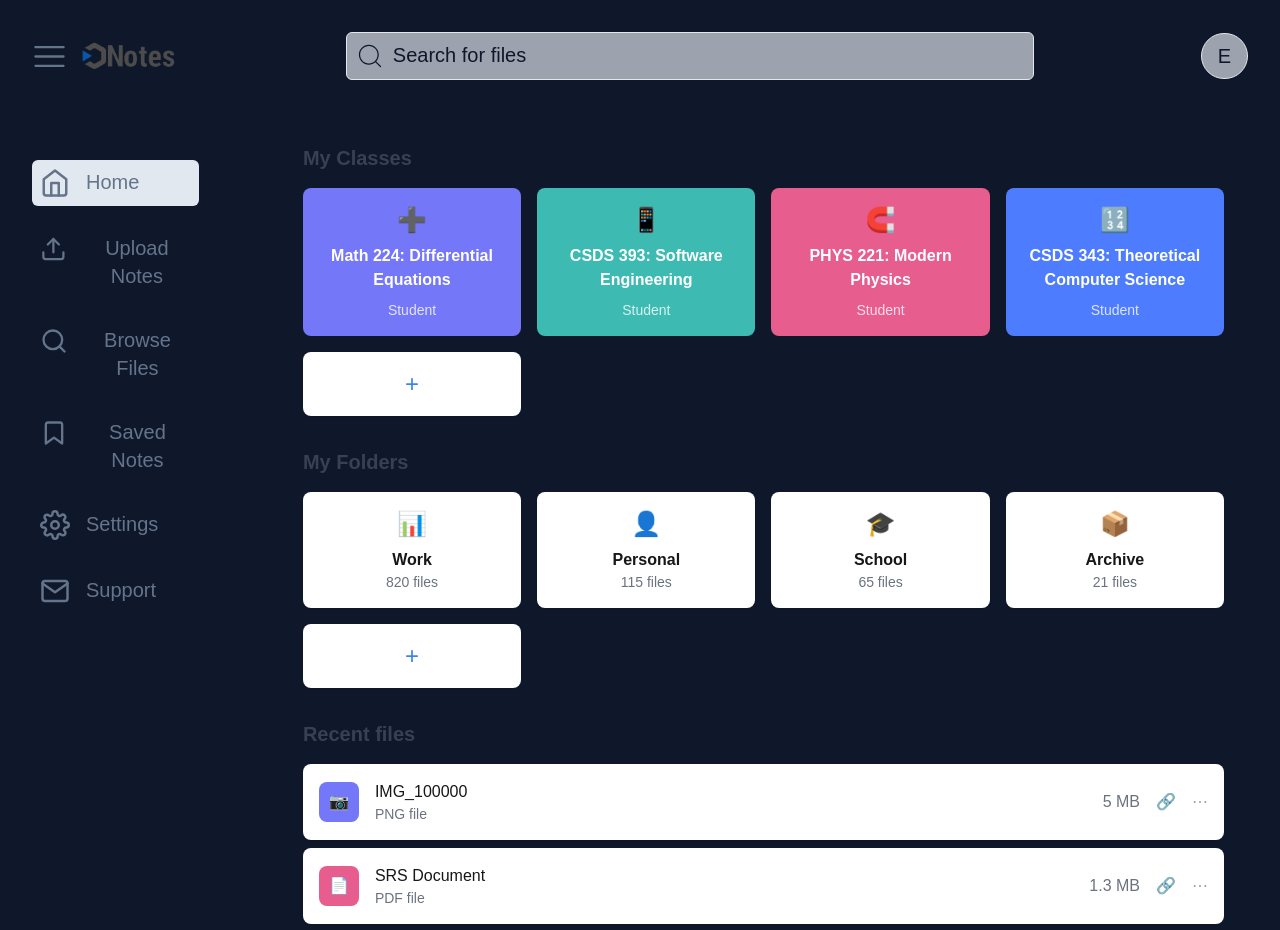
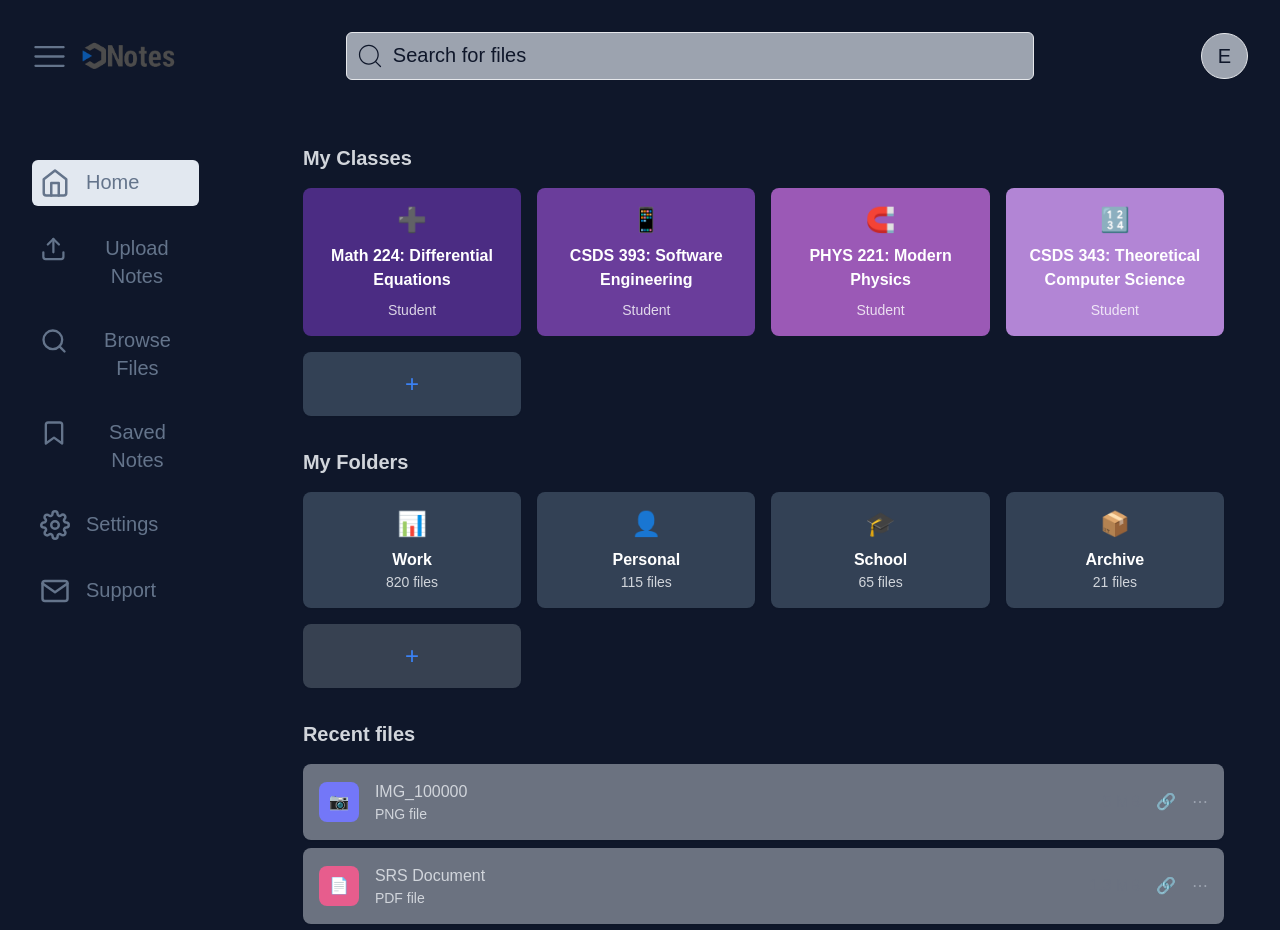
Before and after one commit to Flaresun/csds393Project, a Next.js app in the folder client/: page /dashboard in a window 1280 px wide. Shown: the top 930 px of the page. Built offline with nearby package versions, Linux system fonts and the light colour scheme.

Commit message:
Added responsive design elements and dark mode colors

```diff
--- a/client/src/app/dashboard/components/Main.tsx
+++ b/client/src/app/dashboard/components/Main.tsx
@@ -25,10 +25,10 @@ interface FileItem {
 const Main: React.FC = () => {
   // State for categories
   const [classes] = useState<Classes[]>([
-    { icon: "➕", name: "Math 224: Differential Equations", role: "Student", color: "#7377F8" },
-    { icon: "📱", name: "CSDS 393: Software Engineering", role: "Student", color: "#3DBBB3" },
-    { icon: "🧲", name: "PHYS 221: Modern Physics", role: "Student", color: "#E75D8D" },
-    { icon: "🔢", name: "CSDS 343: Theoretical Computer Science", role: "Student", color: "#4D7CFE" },
+    { icon: "➕", name: "Math 224: Differential Equations", role: "Student", color: "#4B2C83" },
+    { icon: "📱", name: "CSDS 393: Software Engineering", role: "Student", color: "#6A3D9B" },
+    { icon: "🧲", name: "PHYS 221: Modern Physics", role: "Student", color: "#9B59B6" },
+    { icon: "🔢", name: "CSDS 343: Theoretical Computer Science", role: "Student", color: "#B285D5" },
   ]);
 
   // State for file folders
@@ -56,8 +56,8 @@ const Main: React.FC = () => {
 
         {/* Categories */}
         <div className="mb-8">
-          <h2 className="text-xl font-semibold mb-4 text-gray-700">My Classes</h2>
-          <div className="grid grid-cols-4 gap-4">
+          <h2 className="text-xl font-semibold mb-4 text-gray-300">My Classes</h2>
+          <div className="grid grid-cols-1 sm:grid-cols-2 md:grid-cols-3 lg:grid-cols-4 gap-4">
             {classes.map((category, index) => (
               <button
                 key={index}
@@ -69,7 +69,7 @@ const Main: React.FC = () => {
                 <div className="text-sm opacity-80 mt-2">{category.role}</div>
               </button>
             ))}
-            <div className="p-4 bg-white flex-col rounded-lg shadow-sm flex items-center justify-center">
+            <div className="p-4 bg-slate-700 flex-col rounded-lg shadow-sm flex items-center justify-center">
               <div className="text-2xl text-blue-500">+</div>
 
             </div>
@@ -78,16 +78,16 @@ const Main: React.FC = () => {
 
         {/* Folders section */}
         <div className="mb-8">
-          <h2 className="text-xl font-semibold mb-4 text-gray-700">My Folders</h2>
-          <div className="grid grid-cols-4 gap-4">
+          <h2 className="text-xl font-semibold mb-4 text-gray-300">My Folders</h2>
+          <div className="grid sm:grid-cols-2 md:grid-cols-3 lg:grid-cols-4 gap-4">
             {folders.map((folder, index) => (
-              <button key={index} className="p-4 bg-white rounded-lg shadow-sm">
+              <button key={index} className="p-4 bg-slate-700 rounded-lg shadow-sm">
                 <div className="text-2xl mb-2">{folder.icon}</div>
-                <div className="font-semibold">{folder.name}</div>
-                <div className="text-sm text-gray-500">{folder.files} files</div>
+                <div className="font-semibold text-white">{folder.name}</div>
+                <div className="text-sm text-gray-300">{folder.files} files</div>
               </button>
             ))}
-            <button className="p-4 bg-white rounded-lg shadow-sm flex items-center justify-center">
+            <button className="p-4 bg-gray-700 rounded-lg shadow-sm flex items-center justify-center">
               <span className="text-2xl text-blue-500">+</span>
             </button>
           </div>
@@ -95,16 +95,16 @@ const Main: React.FC = () => {
 
         {/* Recent files */}
         <div>
-          <h2 className="text-xl font-semibold mb-4 text-gray-700">Recent files</h2>
+          <h2 className="text-xl font-semibold mb-4 text-gray-300">Recent files</h2>
           <div className="space-y-2">
             {recentFiles.map((file, index) => (
-              <div key={index} className="bg-white p-4 rounded-lg shadow-sm flex items-center">
+              <div key={index} className="bg-gray-500 p-4 rounded-lg shadow-sm flex items-center">
                 <div className="w-10 h-10 flex items-center justify-center rounded-lg mr-4" style={{ backgroundColor: index === 0 ? '#7377F8' : index === 1 ? '#E75D8D' : index === 2 ? '#4D7CFE' : '#3DBBB3' }}>
                   <span className="text-white">{file.icon}</span>
                 </div>
                 <div className="flex-grow">
-                  <div className="font-medium">{file.name}</div>
-                  <div className="text-sm text-gray-500">{file.type}</div>
+                  <div className="font-medium text-gray-300">{file.name}</div>
+                  <div className="text-sm text-gray-300">{file.type}</div>
                 </div>
                 <div className="text-gray-500 mr-4">{file.size}</div>
                 <div className="text-blue-500 mr-4">🔗</div>
```
